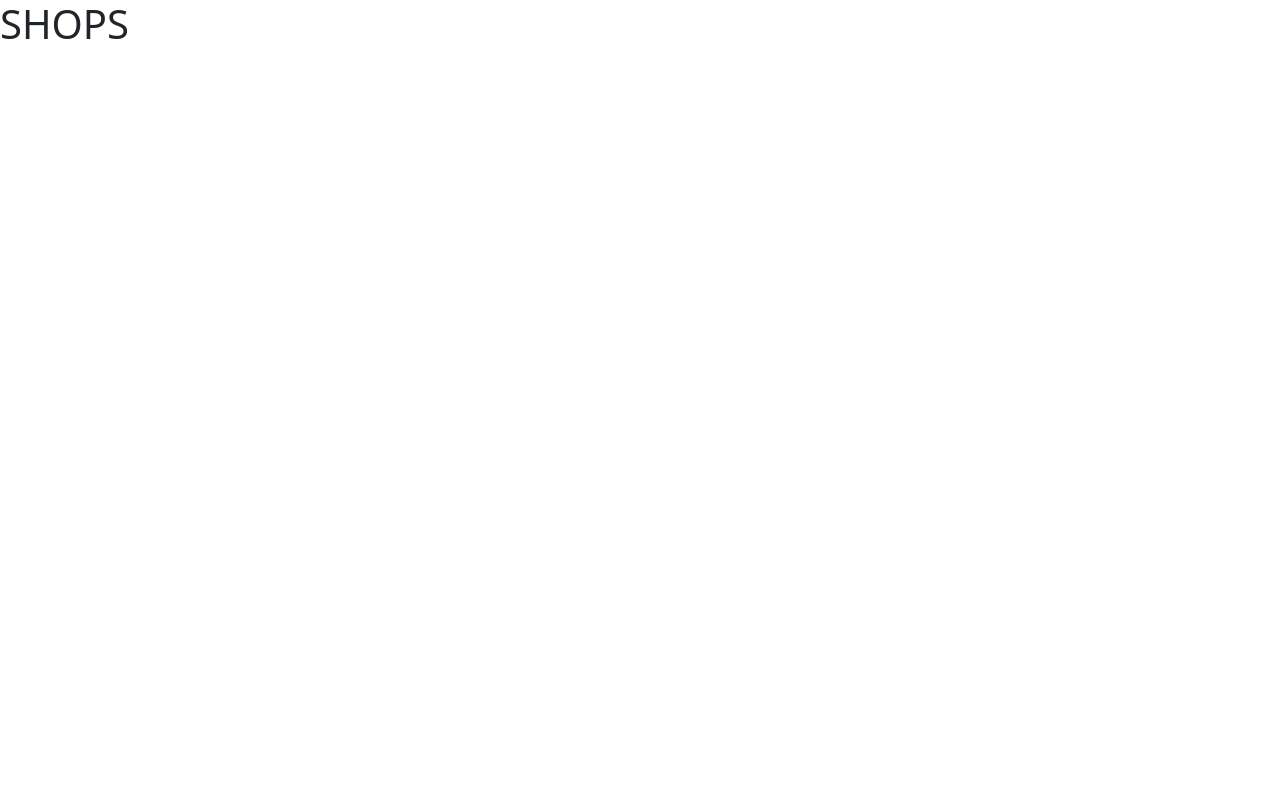
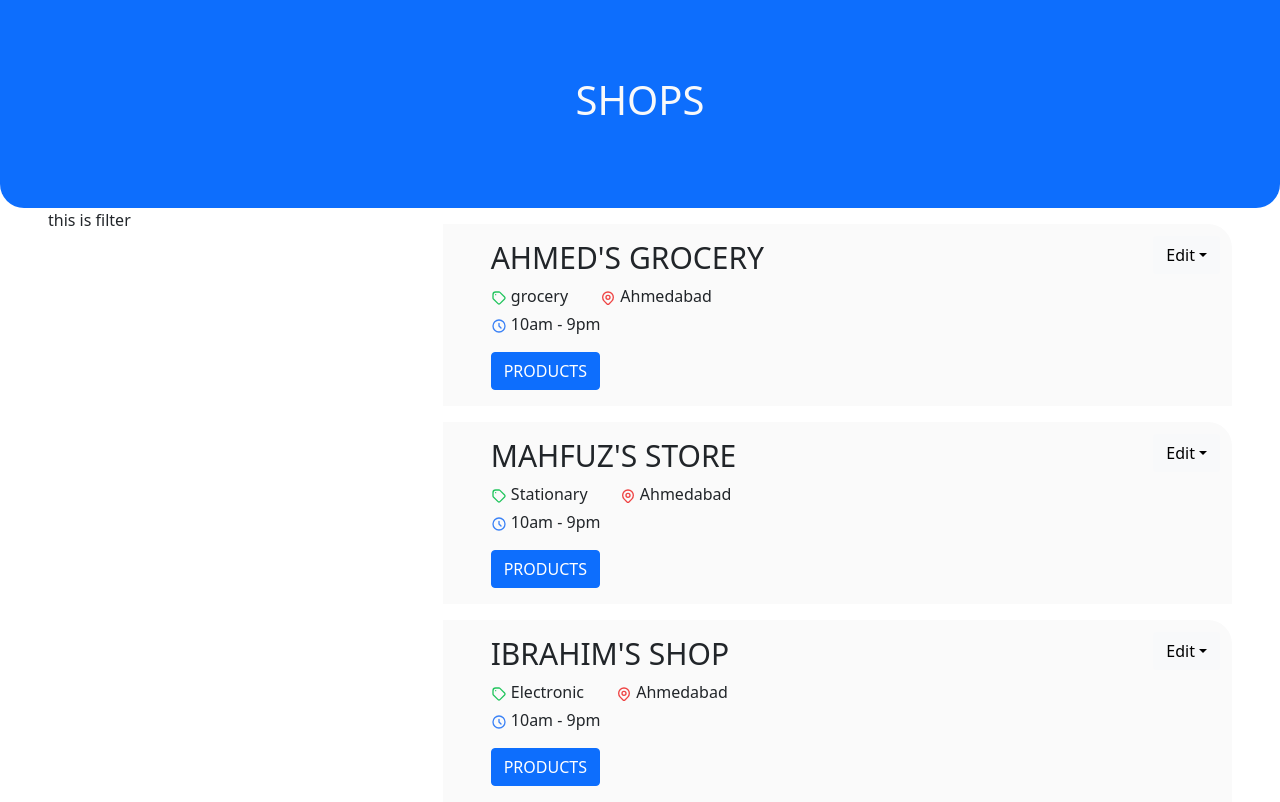
Before and after one commit to mahfuzswaron/shop-list, a React (Create React App) app: page / in a window 1280 px wide. Built offline with nearby package versions, Linux system fonts and the light colour scheme.

Commit message:
shop component done

```diff
--- a/package.json
+++ b/package.json
@@ -36,5 +36,10 @@
       "last 1 firefox version",
       "last 1 safari version"
     ]
+  },
+  "devDependencies": {
+    "autoprefixer": "^10.4.7",
+    "postcss": "^8.4.14",
+    "tailwindcss": "^3.1.3"
   }
 }
--- /dev/null
+++ b/postcss.config.js
@@ -0,0 +1,6 @@
+module.exports = {
+  plugins: {
+    tailwindcss: {},
+    autoprefixer: {},
+  },
+}
--- a/src/components/Filter/Filter.js
+++ b/src/components/Filter/Filter.js
@@ -2,9 +2,9 @@ import React from 'react';
 
 const Filter = () => {
     return (
-        <div>
+        <aside className='w-1/3'>
             this is filter
-        </div>
+        </aside>
     );
 };
 
--- a/src/components/Home/Banner.js
+++ b/src/components/Home/Banner.js
@@ -2,8 +2,8 @@ import React from 'react';
 
 const Banner = () => {
     return (
-        <div>
-            <h1>SHOPS</h1>
+        <div className='bg-primary h-52 flex items-center justify-center rounded-b-3xl'>
+            <h1 className='text-center text-light ' >SHOPS</h1>
         </div>
     );
 };
--- a/src/components/Home/Home.js
+++ b/src/components/Home/Home.js
@@ -1,10 +1,16 @@
 import React from 'react';
+import Filter from '../Filter/Filter';
+import Shops from '../Shops/Shops';
 import Banner from './Banner';
 
 const Home = () => {
     return (
         <div>
             <Banner />
+            <section className='flex justify-between px-5 lg:px-20'>
+                <Filter />
+                <Shops />
+            </section>
         </div>
     );
 };
--- /dev/null
+++ b/src/components/Shops/Shop.js
@@ -0,0 +1,47 @@
+import { Dropdown } from 'react-bootstrap';
+import React from 'react';
+
+
+const locationIcon = <svg xmlns="http://www.w3.org/2000/svg" className="h-4 w-4 inline-block stroke-red-500" fill="none" viewBox="0 0 24 24" stroke="currentColor" strokeWidth={2}>
+    <path strokeLinecap="round" strokeLinejoin="round" d="M17.657 16.657L13.414 20.9a1.998 1.998 0 01-2.827 0l-4.244-4.243a8 8 0 1111.314 0z" />
+    <path strokeLinecap="round" strokeLinejoin="round" d="M15 11a3 3 0 11-6 0 3 3 0 016 0z" />
+</svg>
+const tagIcon = <svg xmlns="http://www.w3.org/2000/svg" className="h-4 w-4 inline-block stroke-green-500" fill="none" viewBox="0 0 24 24" stroke="currentColor" strokeWidth={2}>
+    <path strokeLinecap="round" strokeLinejoin="round" d="M7 7h.01M7 3h5c.512 0 1.024.195 1.414.586l7 7a2 2 0 010 2.828l-7 7a2 2 0 01-2.828 0l-7-7A1.994 1.994 0 013 12V7a4 4 0 014-4z" />
+</svg>
+const clockIcon = <svg xmlns="http://www.w3.org/2000/svg" className="h-4 w-4 inline-block stroke-blue-500" fill="none" viewBox="0 0 24 24" stroke="currentColor" strokeWidth={2}>
+    <path strokeLinecap="round" strokeLinejoin="round" d="M12 8v4l3 3m6-3a9 9 0 11-18 0 9 9 0 0118 0z" />
+</svg>
+
+
+const Shop = ({ shop }) => {
+    const { name, category, id, area, opening, closing } = shop;
+    return (
+        <div className='bg-[#FAFAFA] px-5 py-3 rounded-tr-3xl relative '>
+            <h3 className='text-3xl uppercase'>{name}</h3>
+            <div className='flex space-x-8'>
+                <p className='mb-1'>{tagIcon} {category}</p>
+                <p className='mb-1'>{locationIcon} {area}</p>
+            </div>
+            <p>{clockIcon} {`${opening} - ${closing}`} </p>
+            <button className='btn btn-primary '>
+                PRODUCTS
+            </button>
+            <div className="absolute top-3 right-3">
+                <Dropdown className="bg-transparent">
+                    <Dropdown.Toggle variant="light" id="dropdown-basic">
+                        Edit
+                    </Dropdown.Toggle>
+
+                    <Dropdown.Menu>
+                        <Dropdown.Item href="#/action-1">Edit</Dropdown.Item>
+                        <Dropdown.Item href="#/action-2">Delete</Dropdown.Item>
+
+                    </Dropdown.Menu>
+                </Dropdown>
+            </div>
+        </div>
+    );
+};
+
+export default Shop;
--- a/src/components/Shops/Shops.js
+++ b/src/components/Shops/Shops.js
@@ -1,9 +1,41 @@
 import React from 'react';
+import Shop from './Shop';
 
 const Shops = () => {
+    let shops = [
+        {
+            "id": "shop1",
+            "name": "Ahmed's Grocery",
+            "category": "grocery",
+            "area": "Ahmedabad",
+            "opening": "10am",
+            "closing": "9pm"
+        },
+        {
+            "id": "shop2",
+            "name": "Mahfuz's Store",
+            "category": "Stationary",
+            "area": "Ahmedabad",
+            "opening": "10am",
+            "closing": "9pm"
+        },
+        {
+            "id": "shop3",
+            "name": "Ibrahim's Shop",
+            "category": "Electronic",
+            "area": "Ahmedabad",
+            "opening": "10am",
+            "closing": "9pm"
+        },
+
+
+    ]
+
     return (
-        <div>
-            thsi is shops compo
+        <div className="w-2/3 grid grid-cols-1 gap-3 pt-3">
+            {
+                shops.map(shop => <Shop key={shop.id} shop={shop} />)
+            }
         </div>
     );
 };
--- a/src/index.css
+++ b/src/index.css
@@ -1,3 +1,7 @@
+@tailwind base;
+@tailwind components;
+@tailwind utilities;
+
 body {
   margin: 0;
   font-family: -apple-system, BlinkMacSystemFont, 'Segoe UI', 'Roboto', 'Oxygen',
--- /dev/null
+++ b/tailwind.config.js
@@ -0,0 +1,10 @@
+/** @type {import('tailwindcss').Config} */
+module.exports = {
+  content: [
+    "./src/**/*.{js,jsx,ts,tsx}",
+  ],
+  theme: {
+    extend: {},
+  },
+  plugins: [],
+}
```
Also changed, not shown: 2 other files (tests, documents, lock files or other folders).
